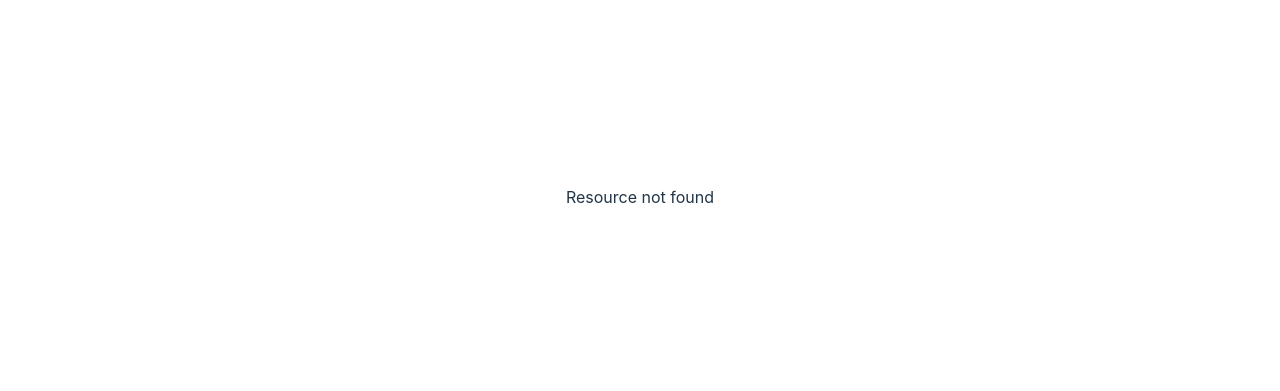
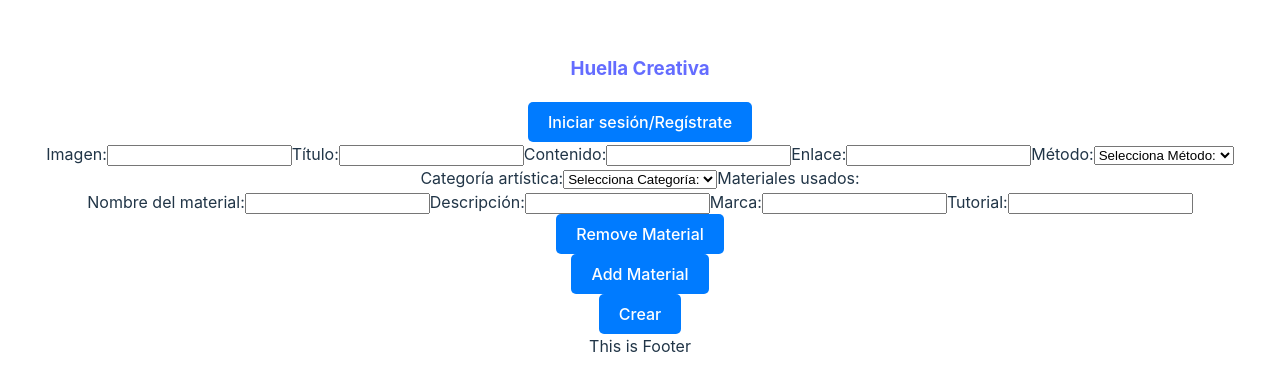
Before and after one commit to Jojocg/Huella-Creativa, a React (Vite) app in the folder huella-creativa/: page /publications/1/create in a window 1280 px wide. Before the commit this address had no page. Shown: the part 203-594 px from the top of the page. Built offline with nearby package versions, Linux system fonts and the light colour scheme; sample sign-in values are in the browser's storage.

Commit message:
creada page crear publicación

```diff
--- a/huella-creativa/src/Components/Header/Header.jsx
+++ b/huella-creativa/src/Components/Header/Header.jsx
@@ -38,7 +38,7 @@ const Header = () => {
                     <div>
                         {localStorage.getItem("token") && (  //se puede comentar esta línea cuando queramos probar sin meter el usuario
                         <>
-                            <h3>{user}</h3>
+                            <h3>{user.nombre}</h3>
                             {/* <button onClick={logout}>
                                 <h3>Logout</h3>
                             </button> */}
--- a/huella-creativa/src/Components/Modal/Modal.jsx
+++ b/huella-creativa/src/Components/Modal/Modal.jsx
@@ -4,12 +4,21 @@ import "./Modal.css"
 
 const Modal = ({ publication, closeModal }) => {
     if (!publication) return null;
+    const creationDate = new Date(publication.fecha_publicacion);
+
+    const year = creationDate.getFullYear(); // Get the year
+    const month = String(creationDate.getMonth() + 1).padStart(2, '0'); // Get the month, add 1 (months start from 0)
+    const day = String(creationDate.getDate()).padStart(2, '0'); // Get the day, and ensure it's 2 digits
+
+    const formattedDate = `${year}-${month}-${day}`; // Format as "YYYY-MM-DD"
 
     return (
         <div className="modal-overlay" onClick={closeModal}>
             <div className="modal-content" onClick={(e) => e.stopPropagation()}>
                 <h3>{publication.titulo}</h3>
                 <p>{publication.contenido}</p>
+                <p><a href={publication.link}>{publication.link}</a></p>
+                <p>{formattedDate}</p>
                 {publication.imagen && <img src={publication.imagen} alt={publication.titulo} />}
                 <button onClick={closeModal}>Close</button>
             </div>
--- a/huella-creativa/src/Pages/Auth/Login/Login.jsx
+++ b/huella-creativa/src/Pages/Auth/Login/Login.jsx
@@ -19,7 +19,7 @@ const Login = () => {
             const response = await login({ email, password });
             if (response) {
                 localStorage.setItem("token", response.data.token);
-                setUser(response.data.usuario) //esto porque lo añadimos en nuestra API como respuesta
+                setUser({nombre: response.data.usuario, publicoId: response.data.publicoId}) //esto porque lo añadimos en nuestra API como respuesta//añadido
                 console.log(user) //revisar esta línea
                 navigate("/");
             } else {
--- a/huella-creativa/src/Pages/Auth/Signup/Signup.jsx
+++ b/huella-creativa/src/Pages/Auth/Signup/Signup.jsx
@@ -34,7 +34,7 @@ function Signup () {
                     console.log(formData); //revisar este console.log
                     response;
                     localStorage.setItem("token", response.data.token);
-                    setUser(formData.nombre);
+                    setUser({ nombre: formData.nombre, publicoId: response.data.publicoId });
                     navigate("/");
                 }
             } else {
--- a/huella-creativa/src/Pages/CreatePublication/CreatePublication.jsx
+++ b/huella-creativa/src/Pages/CreatePublication/CreatePublication.jsx
@@ -1,9 +1,13 @@
 import { useContext, useState } from "react";
-import { useNavigate } from "react-router-dom";
+import { useNavigate, useParams } from "react-router-dom";
+import { createUserPublication } from "../../Services/CreatePublicationService"
 import "./CreatePublication.css";
-import { UserContext } from "../../../Context/user";
+import { UserContext } from "../../Context/user";
 
-function CreatePublication () {
+
+function CreatePublication() {
+    const { metodoId } = useParams()
+    const {user} = useContext(UserContext)
     const [publicationData, setPublicationData] = useState({
         imagen: "",
         titulo: "",
@@ -19,18 +23,9 @@ function CreatePublication () {
                 tutorial: ""
             }
         ],
-
     });
 
- /*    setPublicationData((previousValue) => ({ ...previousValue, materiales: previousValue.materiales.push({
-        nombre: "",
-        descripcion: "",
-        marca: "",
-        tutorial: ""
-    }) }))
- */
     const [error, setError] = useState("");
-
     const navigate = useNavigate();
 
     const handleChangePublicationData = ({ target }) => {
@@ -38,15 +33,65 @@ function CreatePublication () {
         setPublicationData((previousValue) => ({ ...previousValue, [name]: value }));
     };
 
-    const validateInput =
+    const handleChangeMaterialData = (index, { target }) => {
+        const { name, value } = target;
+        const newMaterials = [...publicationData.materiales];
+        newMaterials[index] = { ...newMaterials[index], [name]: value };
+        setPublicationData((previousValue) => ({
+            ...previousValue,
+            materiales: newMaterials
+        }));
+    };
+
+    const handleAddMaterial = () => {
+        setPublicationData((previousValue) => ({
+            ...previousValue,
+            materiales: [
+                ...previousValue.materiales,
+                { nombre: "", descripcion: "", marca: "", tutorial: "" }
+            ]
+        }));
+    };
+
+    const handleRemoveMaterial = (index) => {
+        if (index === 0) {
+            return;
+        }
+        const newMaterials = [...publicationData.materiales];
+        newMaterials.splice(index, 1); // Remove the material at the given index
+        setPublicationData((previousValue) => ({
+            ...previousValue,
+            materiales: newMaterials
+        }));
+    };
+
+    const validateInput = () => {
+        // Simple validation: check if all required fields are filled
+        if (!publicationData.titulo || !publicationData.contenido || !publicationData.metodo || !publicationData.categoria_artistica) {
+            setError("Please fill out all required fields.");
+            return false;
+        }
+        return true;
+    };
 
     const handleCreatePublication = async (e) => {
+        e.preventDefault();
+
+        if (!validateInput()) {
+            return; // Stop if validation fails
+        }
+
         try {
-            e.preventDefault();
+            await createUserPublication(user.publicoId, publicationData)
 
 
+            // Here you would typically send the data to your API
+            console.log("Publicación creada:", publicationData);
+            // After successful submission, navigate to another page, or reset form, etc.
+            navigate(`/publications/${metodoId}`); // example navigate
         } catch (error) {
-            console.error(error.message);
+            console.error("Error creating publication:", error.message);
+            setError("There was an error creating your publication.");
         }
     };
 
@@ -64,10 +109,12 @@ function CreatePublication () {
                     </label>
                     <label>
                         Título:
-                        <input type="text"
-                        name="titulo"
-                        onChange={handleChangePublicationData}
-                        required/>
+                        <input
+                            type="text"
+                            name="titulo"
+                            onChange={handleChangePublicationData}
+                            required
+                        />
                     </label>
                     <label>
                         Contenido:
@@ -75,6 +122,7 @@ function CreatePublication () {
                             type="text"
                             name="contenido"
                             onChange={handleChangePublicationData}
+                            required
                         />
                     </label>
                     <label>
@@ -83,39 +131,91 @@ function CreatePublication () {
                             type="text"
                             name="link"
                             onChange={handleChangePublicationData}
-                            required
                         />
                     </label>
                     <label>
                         Método:
-                        <input
-                            type="text"
+                        <select
                             name="metodo"
                             onChange={handleChangePublicationData}
+                            value={publicationData.metodo}
                             required
-                        />
+                        >
+                            <option value="">Selecciona Método:</option>
+                            <option value="tradicional">Tradicional</option>
+                            <option value="digital">Digital</option>
+                        </select>
                     </label>
                     <label>
                         Categoría artística:
-                        <input
-                            type="text"
+                        <select
                             name="categoria_artistica"
                             onChange={handleChangePublicationData}
+                            value={publicationData.categoria_artistica}
                             required
-                        />
+                        >
+                            <option value="">Selecciona Categoría:</option>
+                            <option value="ilustración">Ilustración</option>
+                            <option value="diseño gráfico">Diseño gráfico</option>
+                            <option value="escultura">Escultura</option>
+                            <option value="modelado 3D">Modelado 3D</option>
+                            <option value="animación">Animación</option>
+                        </select>
                     </label>
+
                     <label>
                         Materiales usados:
                     </label>
-                        <label>
-                            Nombre del material
-                            <input
-                                type="text"
-                                name="categoria_artistica"
-                                onChange={handleChangePublicationData}
-                                required
-                            />
-                        </label>
+                    {publicationData.materiales.map((material, index) => (
+                        <div key={index} className="material-form">
+                            <label>
+                                Nombre del material:
+                                <input
+                                    type="text"
+                                    name="nombre"
+                                    value={material.nombre}
+                                    onChange={(e) => handleChangeMaterialData(index, e)}
+                                    required
+                                />
+                            </label>
+                            <label>
+                                Descripción:
+                                <input
+                                    type="text"
+                                    name="descripcion"
+                                    value={material.descripcion}
+                                    onChange={(e) => handleChangeMaterialData(index, e)}
+                                    required
+                                />
+                            </label>
+                            <label>
+                                Marca:
+                                <input
+                                    type="text"
+                                    name="marca"
+                                    value={material.marca}
+                                    onChange={(e) => handleChangeMaterialData(index, e)}
+                                    required
+                                />
+                            </label>
+                            <label>
+                                Tutorial:
+                                <input
+                                    type="text"
+                                    name="tutorial"
+                                    value={material.tutorial}
+                                    onChange={(e) => handleChangeMaterialData(index, e)}
+                                />
+                            </label>
+                            <button type="button" onClick={() => handleRemoveMaterial(index)}>
+                                Remove Material
+                            </button>
+                        </div>
+                    ))}
+
+                    <button type="button" onClick={handleAddMaterial}>
+                        Add Material
+                    </button>
                 </section>
                 {error && <p>{error}</p>}
                 <section>
@@ -124,7 +224,6 @@ function CreatePublication () {
             </form>
         </div>
     );
-};
-
+}
 
 export default CreatePublication;
--- a/huella-creativa/src/Pages/Publications/Publications.jsx
+++ b/huella-creativa/src/Pages/Publications/Publications.jsx
@@ -16,6 +16,7 @@ const Publications = () => {
         const getPublications = async () => {
             const response = await getAllPublications(metodoId)
             setPublications(response.data)
+
         }
         getPublications()
     },[metodoId])
@@ -33,16 +34,35 @@ const Publications = () => {
     };
 
     const displayPublications = () => {
-        return publications.map((publication) => (
-            <div key={publication.id} className="publication-card" onClick={() => openModal(publication)} /* Trigger the modal on clicking anywhere in the publication*/>
-                <h3>{publication.titulo}</h3> <p>{publication.contenido}</p> <img src={publication.imagen} /> </div>))
+
+        return publications.map((publication) => {
+            // Step 1: Parse the date (without using toISOString) and format it manually
+            const creationDate = new Date(publication.fecha_publicacion);
+
+            const year = creationDate.getFullYear(); // Get the year
+            const month = String(creationDate.getMonth() + 1).padStart(2, '0'); // Get the month, add 1 (months start from 0)
+            const day = String(creationDate.getDate()).padStart(2, '0'); // Get the day, and ensure it's 2 digits
+
+            const formattedDate = `${year}-${month}-${day}`; // Format as "YYYY-MM-DD"
+
+            // Step 2: Render the publication card
+            return (
+                <div key={publication.id} className="publication-card" onClick={() => openModal(publication)}>
+                    <h3>{publication.titulo}</h3>
+                    <p>{publication.publico.privado.nombre}</p>
+                    <p>{formattedDate}</p> {/* This will display the formatted date */}
+                    <img src={publication.imagen} />
+                </div>
+            );
+        });
+
     }
 
     return (
         <div>
             <h3>{publications[0]?.metodo.metodo}</h3>
             <h4>Ilustración</h4>
-            <button>Crear publicación</button>
+            <Link to={`/publications/${metodoId}/create`} ><button>Crear publicación</button></Link>
             <hr />
             {displayPublications()}
             {showModal && (
--- a/huella-creativa/src/Router/index.jsx
+++ b/huella-creativa/src/Router/index.jsx
@@ -5,6 +5,7 @@ import NotFound from "../Pages/NotFound/NotFound";
 import Login from "../Pages/Auth/Login/Login";
 import Signup from "../Pages/Auth/Signup/Signup";
 import Publications from "../Pages/Publications/Publications";
+import CreatePublication from "../Pages/CreatePublication/CreatePublication";
 
 const checkAuthLoader = () => {
     const token = localStorage.getItem("token");
@@ -42,6 +43,11 @@ const router = createBrowserRouter([
                 element: <Publications />,
                 loader: checkAuthLoader, //se puede comentar esta línea cuando queramos probar sin meter el usuario
             },
+            {
+                path: "/publications/:metodoId/create",
+                element: <CreatePublication />,
+                loader: checkAuthLoader, //se puede comentar esta línea cuando queramos probar sin meter el usuario
+            },
 
         ],
     },
--- /dev/null
+++ b/huella-creativa/src/Services/CreatePublicationService.js
@@ -0,0 +1,15 @@
+import api from "./config";
+
+export const createUserPublication = async (id, body) => {
+  try {
+    const response = await api.post(`publicaciones/publicos/${id}`, body, {
+      headers: {
+        authorization: localStorage.getItem("token"), //{/* el id se sustituye al llamar a la función getAllPublications, dentro del useEffect de Publications */}
+      },
+    });
+    /* console.log(response.data) */
+    return response;
+  } catch (error) {
+    console.error(error.message);
+  }
+};
--- a/huella-creativa/src/Services/PublicationService.js
+++ b/huella-creativa/src/Services/PublicationService.js
@@ -7,6 +7,7 @@ export const getAllPublications = async (id) => {
                 metodoId: id //{/* el id se sustituye al llamar a la función getAllPublications, dentro del useEffect de Publications */}
             }
         })
+        /* console.log(response.data) */
         return response
     } catch (error) {
         console.error(error.message)
```
